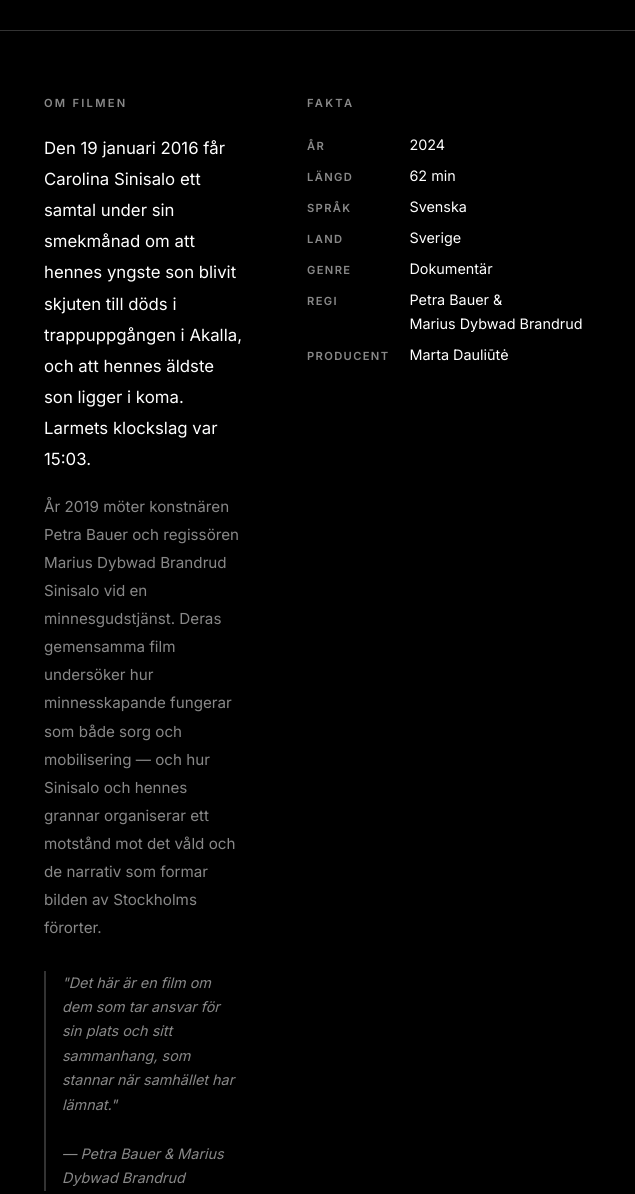
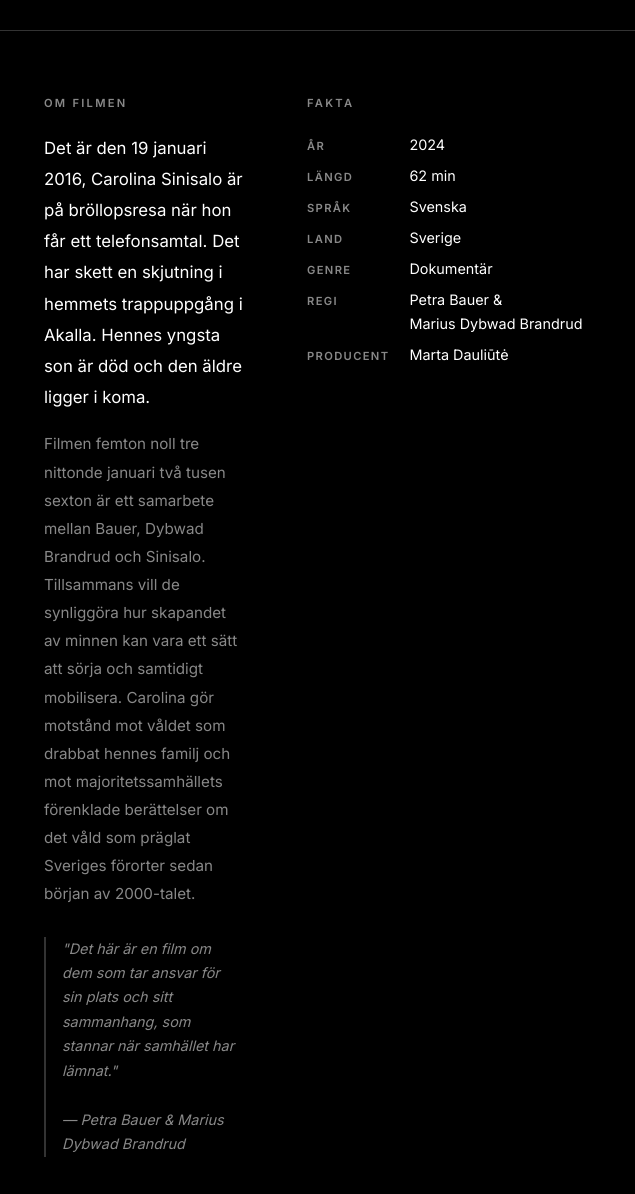
Before and after one commit to J-Henriksson/femton-noll-tre, a website built with Vite: page index.html in a window 1280 px wide. Shown: the part 960-2154 px from the top of the page, 645-1280 px from the left. Built offline with nearby package versions, Linux system fonts and the light colour scheme.

Commit message:
Improve landing page text

```diff
--- a/index.html
+++ b/index.html
@@ -64,16 +64,10 @@
               <div class="info-grid__synopsis">
                 <p class="section-label">Om filmen</p>
                 <p class="synopsis">
-                  Den 19 januari 2016 får Carolina Sinisalo ett samtal under sin smekmånad om att
-                  hennes yngste son blivit skjuten till döds i trappuppgången i Akalla, och att
-                  hennes äldste son ligger i koma. Larmets klockslag var 15:03.
+                  Det är den 19 januari 2016, Carolina Sinisalo är på bröllopsresa när hon får ett telefonsamtal. Det har skett en skjutning i hemmets trappuppgång i Akalla. Hennes yngsta son är död och den äldre ligger i koma.
                 </p>
                 <p class="synopsis">
-                  År 2019 möter konstnären Petra Bauer och regissören Marius Dybwad Brandrud
-                  Sinisalo vid en minnesgudstjänst. Deras gemensamma film undersöker hur
-                  minnesskapande fungerar som både sorg och mobilisering — och hur Sinisalo och
-                  hennes grannar organiserar ett motstånd mot det våld och de narrativ som
-                  formar bilden av Stockholms förorter.
+                  Filmen femton noll tre nittonde januari två tusen sexton är ett samarbete mellan Bauer, Dybwad Brandrud och Sinisalo. Tillsammans vill de synliggöra hur skapandet av minnen kan vara ett sätt att sörja och samtidigt mobilisera. Carolina gör motstånd mot våldet som drabbat hennes familj och mot majoritetssamhällets förenklade berättelser om det våld som präglat Sveriges förorter sedan början av 2000-talet.
                 </p>
                 <blockquote class="directors-quote">
                   "Det här är en film om dem som tar ansvar för sin plats och sitt sammanhang,
@@ -145,7 +139,7 @@
 
   <footer class="site-footer">
     <div class="container footer__inner">
-      <span class="footer__copy">© 2024 Folkets Bio</span>
+      <span class="footer__copy">© 2026 Folkets Bio</span>
       <span class="footer__film">Femton noll tre</span>
     </div>
   </footer>
```
